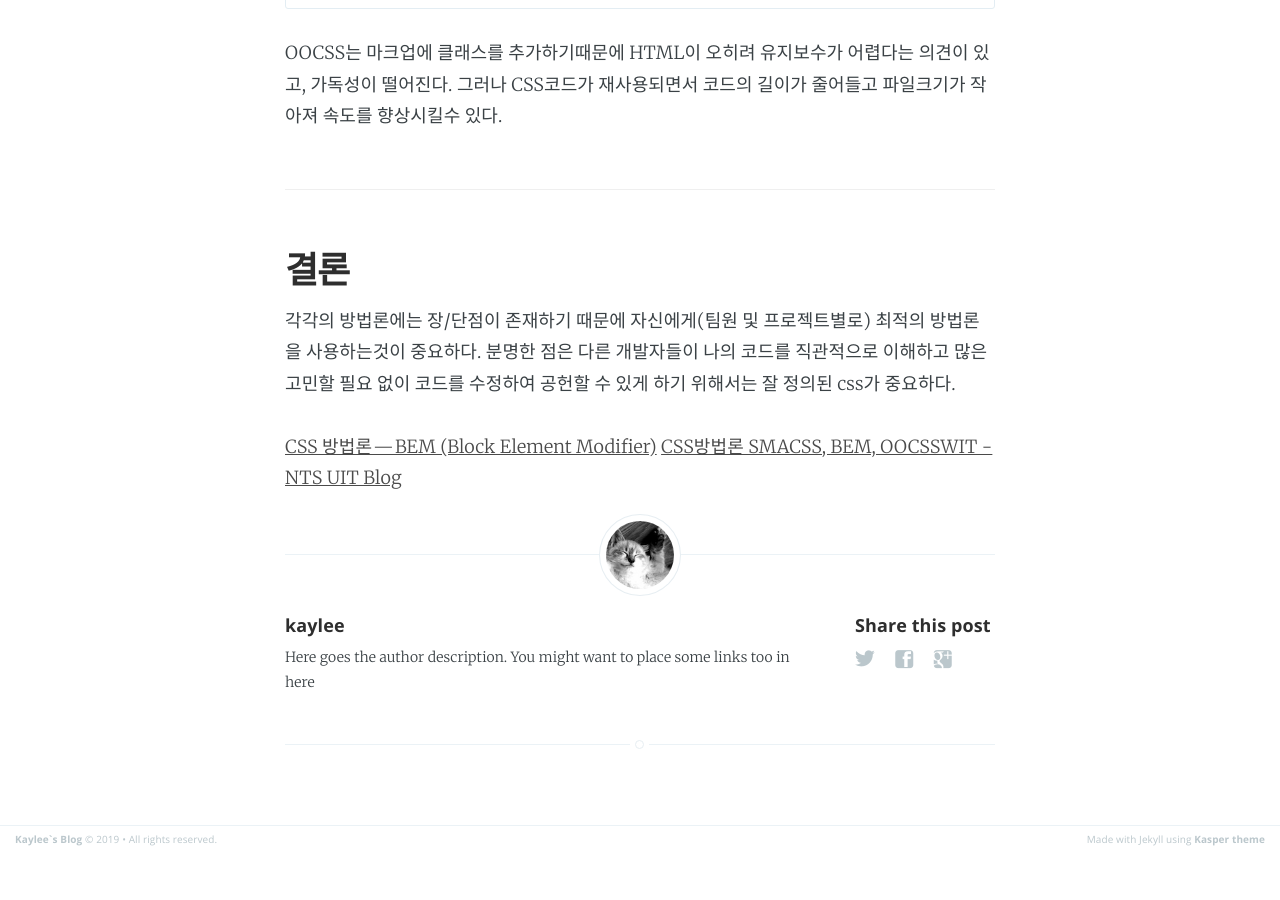
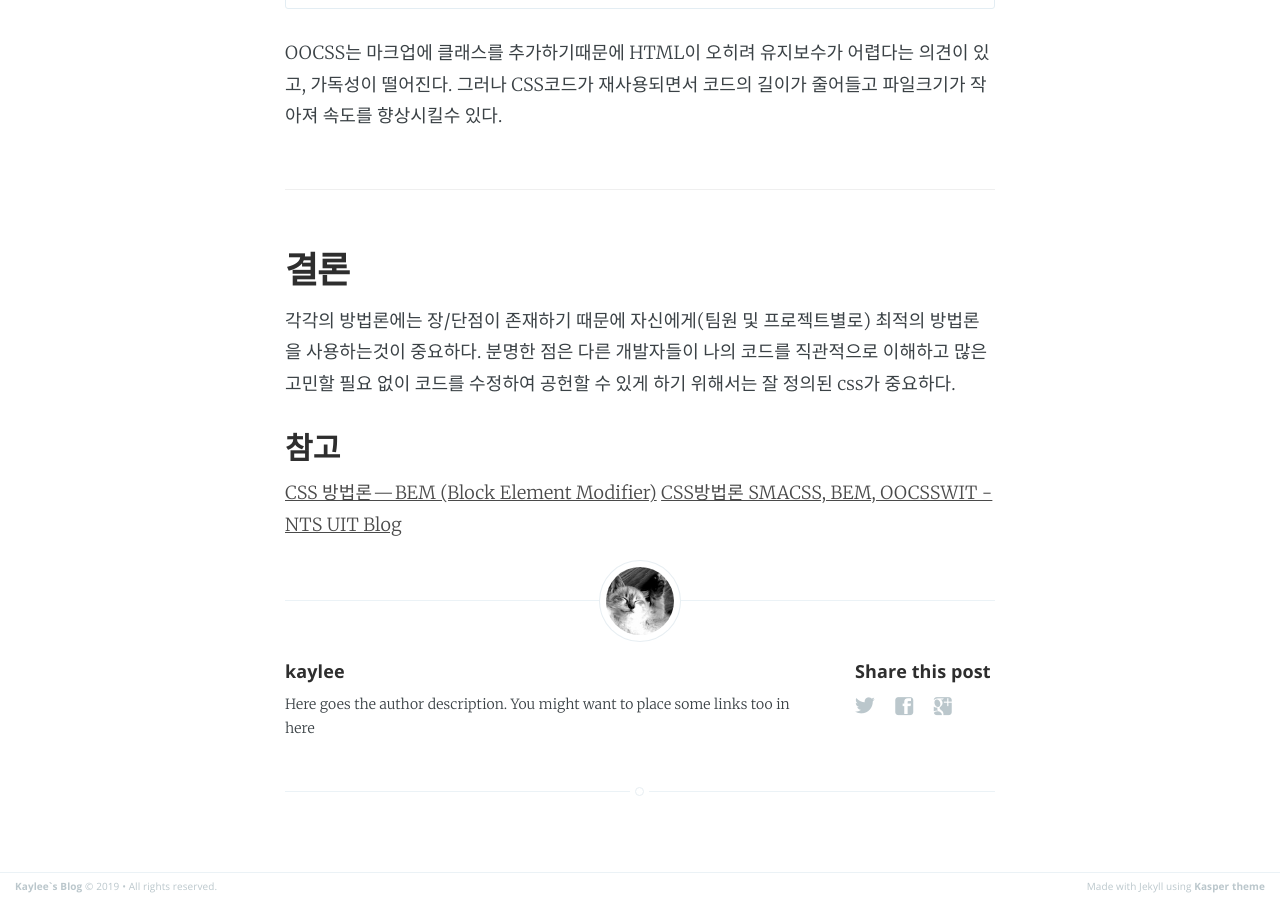
Before and after one commit to rosario/kasper, a Jekyll site: the page built from _posts/2019-03-11-css.md, in a window 1280 px wide and 900 px high, scrolled down 8533 px. Built offline with Jekyll 4.4.1, drawn with Linux system fonts in a browser that asks for light colours; before the commit the page ends 9387 px from its top, so only the background shows below that.

Commit message:
Update 2019-03-11-css.md

```diff
--- a/_posts/2019-03-11-css.md
+++ b/_posts/2019-03-11-css.md
@@ -7,6 +7,8 @@
 
 
 css의 활용도가 높아지고 대규모 프로젝트가 많아짐에 따라 코드베이스를 유지보수하기가 어려워졌고 이를 해결하기 위해 css를 작성하는 방법에 대한 여러 가이드라인을 문서화하기 시작했습니다. css방법론에는 대표적으로 **SMACSS,BEM,OOCSS**가있고 이 세 방법론 모두 <u>같은 지향점</u>을 갖고있습니다.
+
+
 
 - 코드의 재 사용성 높이기
 - 쉽게 유지보수 할 수 있도록 하기
@@ -292,7 +294,8 @@
 
 각각의 방법론에는 장/단점이 존재하기 때문에 자신에게(팀원 및 프로젝트별로) 최적의 방법론을 사용하는것이 중요하다. 분명한 점은 다른 개발자들이 나의 코드를 직관적으로 이해하고 많은 고민할 필요 없이 코드를 수정하여 공헌할 수 있게 하기 위해서는 잘 정의된 css가 중요하다.
 
-[CSS 방법론 — BEM (Block Element Modifier)][CSS 방법론] [CSS방법론 SMACSS, BEM, OOCSSWIT - NTS UIT Blog][CSS방법론]
 
-[CSS 방법론]: https://medium.com/witinweb/css-%EB%B0%A9%EB%B2%95%EB%A1%A0-1-bem-block-element-modifier-1c03034e65a1
-[CSS방법론]: https://wit.nts-corp.com/2015/04/16/3538
+### 참고
+
+[CSS 방법론 — BEM (Block Element Modifier)](https://medium.com/witinweb/css-%EB%B0%A9%EB%B2%95%EB%A1%A0-1-bem-block-element-modifier-1c03034e65a1)
+[CSS방법론 SMACSS, BEM, OOCSSWIT - NTS UIT Blog](https://wit.nts-corp.com/2015/04/16/3538)
```
